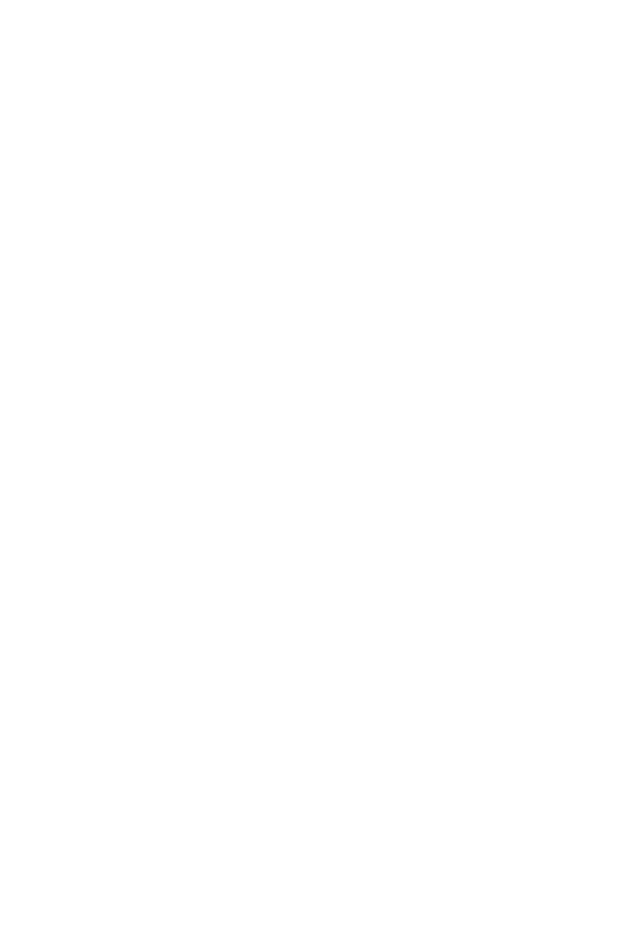
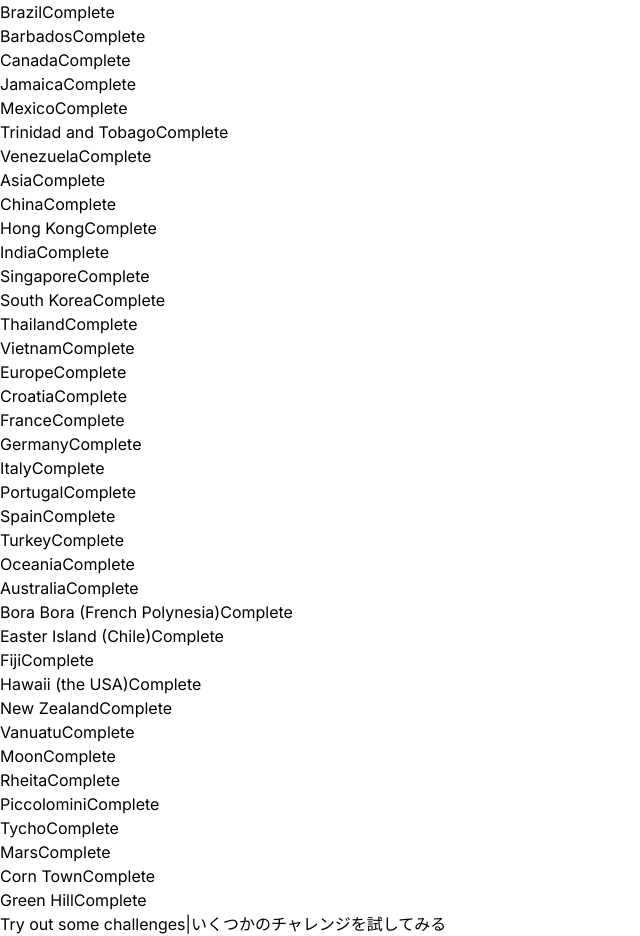
Before and after one commit to ai-biz20-sasaki/learn-react, a Next.js app: page /managing-state/choosing-the-state-structure in a window 1280 px wide. Shown: the part 1526-2462 px from the top of the page, without its empty margins (0-640 px from the left). Before the commit the page ends 1238 px from the top, so only its background shows below. Built offline with nearby package versions, Linux system fonts and the light colour scheme.

Commit message:
Add managing-state/choosing-the-state-structure/example05

```diff
--- /dev/null
+++ b/src/app/managing-state/choosing-the-state-structure/example05.tsx
@@ -0,0 +1,71 @@
+"use client"
+import { useState } from 'react';
+import { initialTravelPlan } from './places';
+
+export default function TravelPlan() {
+  const [plan, setPlan] = useState(initialTravelPlan);
+
+  function handleComplete(parentId, childId) {
+    const parent = plan[parentId];
+    // Create a new version of the parent place
+    // that doesn't include this child ID.
+    const nextParent = {
+      ...parent,
+      childIds: parent.childIds
+        .filter(id => id !== childId)
+    };
+    // Update the root state object...
+    setPlan({
+      ...plan,
+      // ...so that it has the updated parent.
+      [parentId]: nextParent
+    });
+  }
+
+  const root = plan[0];
+  const planetIds = root.childIds;
+  return (
+    <>
+      <h2>Places to visit</h2>
+      <ol>
+        {planetIds.map(id => (
+          <PlaceTree
+            key={id}
+            id={id}
+            parentId={0}
+            placesById={plan}
+            onComplete={handleComplete}
+          />
+        ))}
+      </ol>
+    </>
+  );
+}
+
+function PlaceTree({ id, parentId, placesById, onComplete }) {
+  const place = placesById[id];
+  const childIds = place.childIds;
+  return (
+    <li>
+      {place.title}
+      <button onClick={() => {
+        onComplete(parentId, id);
+      }}>
+        Complete
+      </button>
+      {childIds.length > 0 &&
+        <ol>
+          {childIds.map(childId => (
+            <PlaceTree
+              key={childId}
+              id={childId}
+              parentId={id}
+              placesById={placesById}
+              onComplete={onComplete}
+            />
+          ))}
+        </ol>
+      }
+    </li>
+  );
+}
--- a/src/app/managing-state/choosing-the-state-structure/page.tsx
+++ b/src/app/managing-state/choosing-the-state-structure/page.tsx
@@ -5,6 +5,7 @@ import Example01 from './example01'
 import Example02 from './example02'
 import Example03 from './example03'
 import Example04 from './example04'
+import Example05 from './example05'
 //import Challenge01 from './challenge01'
 //import Challenge02 from './challenge02'
 //import Challenge03 from './challenge03'
@@ -30,6 +31,8 @@ export default function Page() {
       <Example03 />
       <h3>Example04</h3>
       <Example04 />
+      <h3>Example05</h3>
+      <Example05 />
       <h2>
         <a
           className=""
--- /dev/null
+++ b/src/app/managing-state/choosing-the-state-structure/places.tsx
@@ -0,0 +1,252 @@
+export const initialTravelPlan = {
+  0: {
+    id: 0,
+    title: '(Root)',
+    childIds: [1, 43, 47],
+  },
+  1: {
+    id: 1,
+    title: 'Earth',
+    childIds: [2, 10, 19, 27, 35]
+  },
+  2: {
+    id: 2,
+    title: 'Africa',
+    childIds: [3, 4, 5, 6 , 7, 8, 9]
+  },
+  3: {
+    id: 3,
+    title: 'Botswana',
+    childIds: []
+  },
+  4: {
+    id: 4,
+    title: 'Egypt',
+    childIds: []
+  },
+  5: {
+    id: 5,
+    title: 'Kenya',
+    childIds: []
+  },
+  6: {
+    id: 6,
+    title: 'Madagascar',
+    childIds: []
+  },
+  7: {
+    id: 7,
+    title: 'Morocco',
+    childIds: []
+  },
+  8: {
+    id: 8,
+    title: 'Nigeria',
+    childIds: []
+  },
+  9: {
+    id: 9,
+    title: 'South Africa',
+    childIds: []
+  },
+  10: {
+    id: 10,
+    title: 'Americas',
+    childIds: [11, 12, 13, 14, 15, 16, 17, 18],
+  },
+  11: {
+    id: 11,
+    title: 'Argentina',
+    childIds: []
+  },
+  12: {
+    id: 12,
+    title: 'Brazil',
+    childIds: []
+  },
+  13: {
+    id: 13,
+    title: 'Barbados',
+    childIds: []
+  },
+  14: {
+    id: 14,
+    title: 'Canada',
+    childIds: []
+  },
+  15: {
+    id: 15,
+    title: 'Jamaica',
+    childIds: []
+  },
+  16: {
+    id: 16,
+    title: 'Mexico',
+    childIds: []
+  },
+  17: {
+    id: 17,
+    title: 'Trinidad and Tobago',
+    childIds: []
+  },
+  18: {
+    id: 18,
+    title: 'Venezuela',
+    childIds: []
+  },
+  19: {
+    id: 19,
+    title: 'Asia',
+    childIds: [20, 21, 22, 23, 24, 25, 26],
+  },
+  20: {
+    id: 20,
+    title: 'China',
+    childIds: []
+  },
+  21: {
+    id: 21,
+    title: 'Hong Kong',
+    childIds: []
+  },
+  22: {
+    id: 22,
+    title: 'India',
+    childIds: []
+  },
+  23: {
+    id: 23,
+    title: 'Singapore',
+    childIds: []
+  },
+  24: {
+    id: 24,
+    title: 'South Korea',
+    childIds: []
+  },
+  25: {
+    id: 25,
+    title: 'Thailand',
+    childIds: []
+  },
+  26: {
+    id: 26,
+    title: 'Vietnam',
+    childIds: []
+  },
+  27: {
+    id: 27,
+    title: 'Europe',
+    childIds: [28, 29, 30, 31, 32, 33, 34],
+  },
+  28: {
+    id: 28,
+    title: 'Croatia',
+    childIds: []
+  },
+  29: {
+    id: 29,
+    title: 'France',
+    childIds: []
+  },
+  30: {
+    id: 30,
+    title: 'Germany',
+    childIds: []
+  },
+  31: {
+    id: 31,
+    title: 'Italy',
+    childIds: []
+  },
+  32: {
+    id: 32,
+    title: 'Portugal',
+    childIds: []
+  },
+  33: {
+    id: 33,
+    title: 'Spain',
+    childIds: []
+  },
+  34: {
+    id: 34,
+    title: 'Turkey',
+    childIds: []
+  },
+  35: {
+    id: 35,
+    title: 'Oceania',
+    childIds: [36, 37, 38, 39, 40, 41,, 42],
+  },
+  36: {
+    id: 36,
+    title: 'Australia',
+    childIds: []
+  },
+  37: {
+    id: 37,
+    title: 'Bora Bora (French Polynesia)',
+    childIds: []
+  },
+  38: {
+    id: 38,
+    title: 'Easter Island (Chile)',
+    childIds: []
+  },
+  39: {
+    id: 39,
+    title: 'Fiji',
+    childIds: []
+  },
+  40: {
+    id: 40,
+    title: 'Hawaii (the USA)',
+    childIds: []
+  },
+  41: {
+    id: 41,
+    title: 'New Zealand',
+    childIds: []
+  },
+  42: {
+    id: 42,
+    title: 'Vanuatu',
+    childIds: []
+  },
+  43: {
+    id: 43,
+    title: 'Moon',
+    childIds: [44, 45, 46]
+  },
+  44: {
+    id: 44,
+    title: 'Rheita',
+    childIds: []
+  },
+  45: {
+    id: 45,
+    title: 'Piccolomini',
+    childIds: []
+  },
+  46: {
+    id: 46,
+    title: 'Tycho',
+    childIds: []
+  },
+  47: {
+    id: 47,
+    title: 'Mars',
+    childIds: [48, 49]
+  },
+  48: {
+    id: 48,
+    title: 'Corn Town',
+    childIds: []
+  },
+  49: {
+    id: 49,
+    title: 'Green Hill',
+    childIds: []
+  }
+};
```
